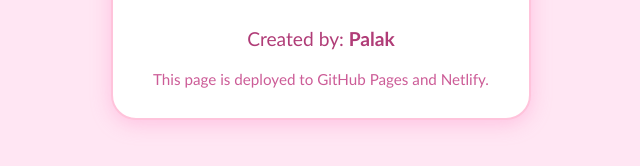
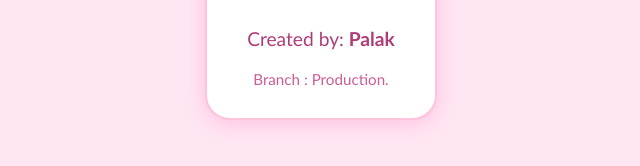
Before and after one commit to palaken73-jpg/PalakRawal_79_Mid2025, a plain HTML site: page index.html in a window 1280 px wide. Shown: the part 240-406 px from the top of the page, without its empty margins (319-959 px from the left). Drawn offline with Linux system fonts and the light colour scheme.

Commit message:
Update index.html

```diff
--- a/index.html
+++ b/index.html
@@ -51,7 +51,7 @@
   <div class="card">
    <img class="melody" src="https://i.pinimg.com/originals/8f/64/ce/8f64ce6e75dff7546b08f402db40791a.gif" alt="My Melody" />
     <p>Created by: <strong>Palak</strong></p>
-    <div class="meta">This page is deployed to GitHub Pages and Netlify.</div>
+    <div class="meta">Branch : Production.</div>
   </div>
 </body>
 </html>
```
